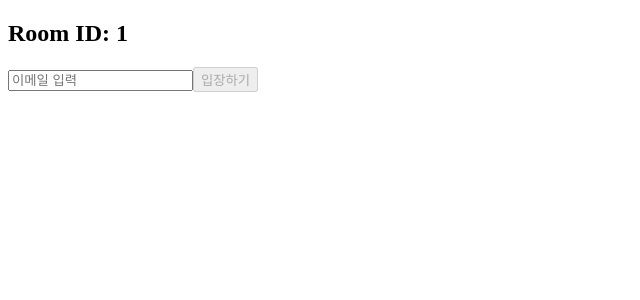
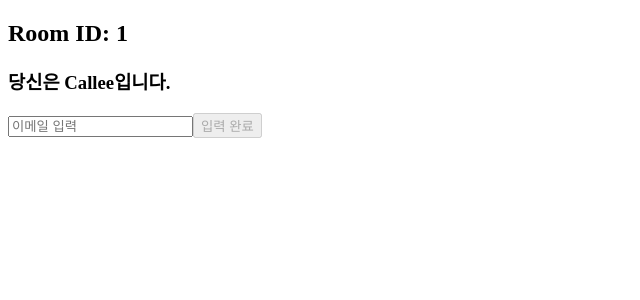
Before and after one commit to Austin-Choi/vocalp2pFront, a React (Vite) app: page /room/1 in a window 1280 px wide. Shown: the top 300 px of the page, without its empty margins (0-640 px from the left). Built offline with nearby package versions, Linux system fonts and the light colour scheme.

Commit message:
patch : fixed callee's email input disappear instantly as typing

```diff
--- a/src/pages/RoomPage.jsx
+++ b/src/pages/RoomPage.jsx
@@ -10,6 +10,7 @@ function RoomPage() {
   const [isCaller, setIsCaller] = useState(false); // caller인지 여부 플래그
   const [message, setMessage] = useState('');
   const [roomLink, setRoomLink] = useState(''); // 방 링크 상태
+  const [emailEntered, setEmailEntered] = useState(false); // 이메일 입력 완료 여부
 
   const navigate = useNavigate();
   const location = useLocation(); // 현재 위치에서 state 확인용
@@ -29,6 +30,13 @@ function RoomPage() {
     const link = `http://localhost:3000/room/${roomId}`;
     setRoomLink(link); // Caller일 경우 방 링크 저장
   });
+
+  // 이메일 입력 후 '입력 완료' 누르면 실행
+  const handleEmailSubmit = () => {
+    if (email.trim()) {
+      setEmailEntered(true); // 이메일이 입력 완료되었음을 설정
+    }
+  };
 
   // Caller가 Offer SDP를 생성하고 전송
   const createOffer = async () => {
@@ -105,8 +113,6 @@ function RoomPage() {
   // 방에 입장하고 Socket.IO 초기화
   const handleJoinRoom = async () => {
     try {
-      // FIXME : 여기서 지금 500에러 터짐, get이니 어쩌니하면서 난리중
-      // FIXED : 템플릿 문자열 백틱좀쓰셈
       const response = await axios.post(
         `http://localhost:8080/api/rooms/room/join`,
         { roomId, email },
@@ -143,10 +149,11 @@ function RoomPage() {
   return (
     <div>
       <h2>Room ID: {roomId}</h2>
+      <h3>{isCaller ? '당신은 Caller입니다.' : '당신은 Callee입니다.'}</h3>
       {!inCall ? (
         <>
-          {/* 이메일이 없을 때만 이메일 입력란을 보여줌 */}
-          {!email && (
+          {/* 이메일 입력란과 버튼을 조건부로 렌더링 */}
+          {!emailEntered ? (
             <>
               <input
                 type="email"
@@ -154,12 +161,13 @@ function RoomPage() {
                 value={email}
                 onChange={e => setEmail(e.target.value)}
               />
+              <button onClick={handleEmailSubmit} disabled={!email}>
+                입력 완료
+              </button>
             </>
+          ) : (
+            <button onClick={handleJoinRoom}>입장하기</button>
           )}
-          <button onClick={handleJoinRoom} disabled={!email}>
-            입장하기
-          </button>{' '}
-          {/* 이메일이 없으면 버튼 비활성화 */}
         </>
       ) : (
         <>
@@ -169,7 +177,7 @@ function RoomPage() {
         </>
       )}
 
-      {/* Caller일 경우 방 링크 표시 및 복사 기능 추가 */}
+      {/* Caller일 경우 방 링크 표시 */}
       {isCaller && roomLink && (
         <div>
           <h3>방 링크:</h3>
```
